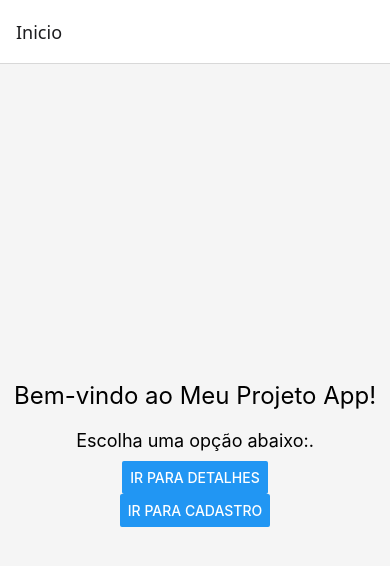
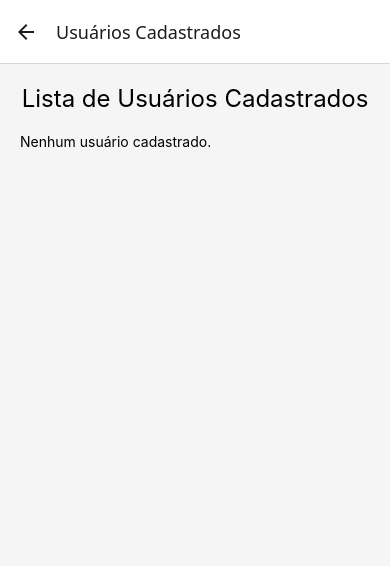
Before and after one commit to DiegooPinheiro/REACT-NATIVE, a React Native app in the folder MeuProjetoApp/: screen /List in a window 390 px wide. Shown: the top 566 px of the page. Built offline with nearby package versions, Linux system fonts and the light colour scheme.

Commit message:
pagina pra exibir usuarios adicionada

```diff
--- a/MeuProjetoApp/src/navigations/AppNavigator.tsx
+++ b/MeuProjetoApp/src/navigations/AppNavigator.tsx
@@ -2,11 +2,13 @@ import { createNativeStackNavigator } from '@react-navigation/native-stack';
 import HomeScreen from './screens/HomeScreen';
 import DetailsScreen from './screens/DetailsScreen';
 import RegisterScreen from './screens/RegisterScreen';
+import ListScreen from './screens/ListScreen';
 
 export type RootStackParamList = {
   Home: undefined;
   Details: undefined;
   Register: undefined;
+  List: undefined;
 };
 
 const Stack = createNativeStackNavigator();
@@ -18,6 +20,7 @@ export default function AppNavigator() {
       <Stack.Screen name="Home" component={HomeScreen} options={{title: 'Inicio'}}/>
       <Stack.Screen name="Details" component={DetailsScreen} options={{title: 'Detalhes'}} />
       <Stack.Screen name="Register" component={RegisterScreen} options={{title: 'Cadastro'}} />
+      <Stack.Screen name="List" component={ListScreen} options={{title: 'Usuários Cadastrados'}} />
     </Stack.Navigator>
   );
 }
--- /dev/null
+++ b/MeuProjetoApp/src/navigations/screens/ListScreen.tsx
@@ -0,0 +1,78 @@
+import { View, Text, FlatList, StyleSheet, Alert } from "react-native";
+import { useFocusEffect } from "@react-navigation/native";
+import React, { useState, useCallback } from "react";
+import AsyncStorage from "@react-native-async-storage/async-storage";
+
+
+type User = {
+    id: string;
+    nome: string;
+    email: string;
+    idade: string;
+    phone: string;
+};
+
+export default function ListScreen() {
+    const [users, setUsers] = useState<User[]>([]);
+    // READ - carregar usuários ao focar na tela
+    useFocusEffect(
+        useCallback(() => {
+            carregarUsuarios();
+        }, [])
+    );
+    async function carregarUsuarios() {
+        try {
+            const storedUsers = await AsyncStorage.getItem('users');
+            const loadedUsers = storedUsers ? JSON.parse(storedUsers) : [];
+            setUsers(loadedUsers);
+        } catch (error) {
+            Alert.alert('Erro', `Falha ao carregar usuários: ${error}`);
+        }
+    }
+    return (
+        <View style={styles.container}>
+            <Text style={styles.title}>Lista de Usuários Cadastrados</Text>
+            <FlatList
+                data={users}
+                keyExtractor={(item) => item.id}
+                renderItem={({ item }) => (
+                    <View style={styles.userCard}>
+                        <Text style={styles.userName}>{item.nome}</Text>
+                        <Text>Email: {item.email}</Text>
+                        <Text>Idade: {item.idade}</Text>
+                        <Text>Telefone: {item.phone}</Text>
+                    </View>
+                )}
+                ListEmptyComponent={<Text>Nenhum usuário cadastrado.</Text>}
+            />
+        </View>
+    );
+}
+const styles = StyleSheet.create({
+    container: {
+        flex: 1,
+        padding: 20,
+        backgroundColor: '#f5f5f5',
+    },
+    title: {
+        fontSize: 24,
+        marginBottom: 20,
+        textAlign: 'center',
+    },
+    userCard: {
+        backgroundColor: '#fff',
+        padding: 15,
+        borderRadius: 8,
+        marginBottom: 10,
+        shadowColor: '#000',
+        shadowOffset: { width: 0, height: 2 },
+        shadowOpacity: 0.1,
+        shadowRadius: 4,
+        elevation: 2,
+    },
+    userName: {
+        fontSize: 18,
+        fontWeight: 'bold',
+        marginBottom: 5,
+    },
+});
--- a/MeuProjetoApp/src/navigations/screens/RegisterScreen.tsx
+++ b/MeuProjetoApp/src/navigations/screens/RegisterScreen.tsx
@@ -1,8 +1,10 @@
 import { View, Text, TextInput, Button, StyleSheet, Alert } from 'react-native';
 import { useState } from 'react';
 import AsyncStorage from '@react-native-async-storage/async-storage';
+import { useNavigation } from '@react-navigation/native';
 
 export default function RegisterScreen() {
+  const navigation = useNavigation<any>();
   const [nome, setNome] = useState('');
   const [email, setEmail] = useState('');
   const [idade, setIdade] = useState('');
@@ -168,7 +170,7 @@ export default function RegisterScreen() {
         <Button
           title="Ver Usuários Salvos"
           color="blue"
-          onPress={() => carregarUsuarios()}
+          onPress={() => navigation.navigate('List')}
         />
       </View>
     </View>
```
